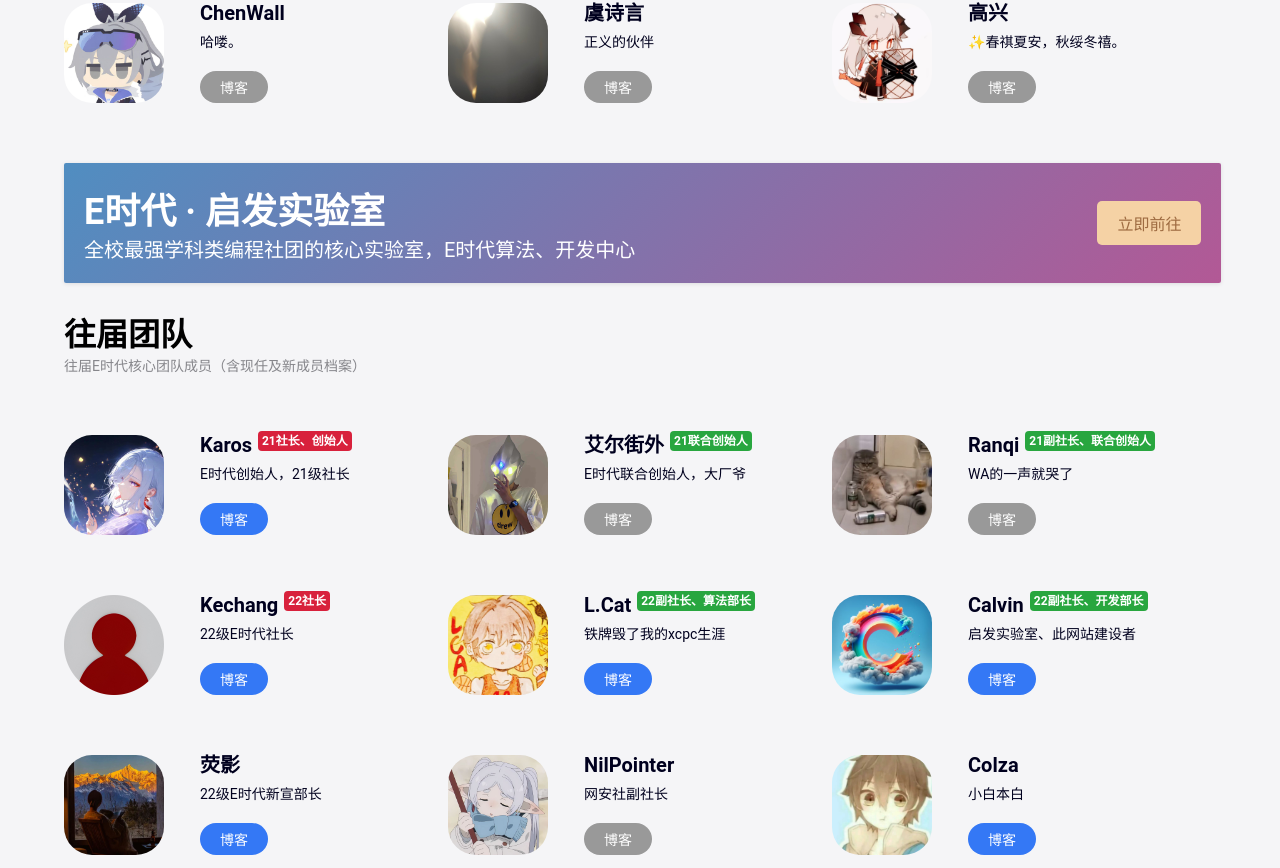
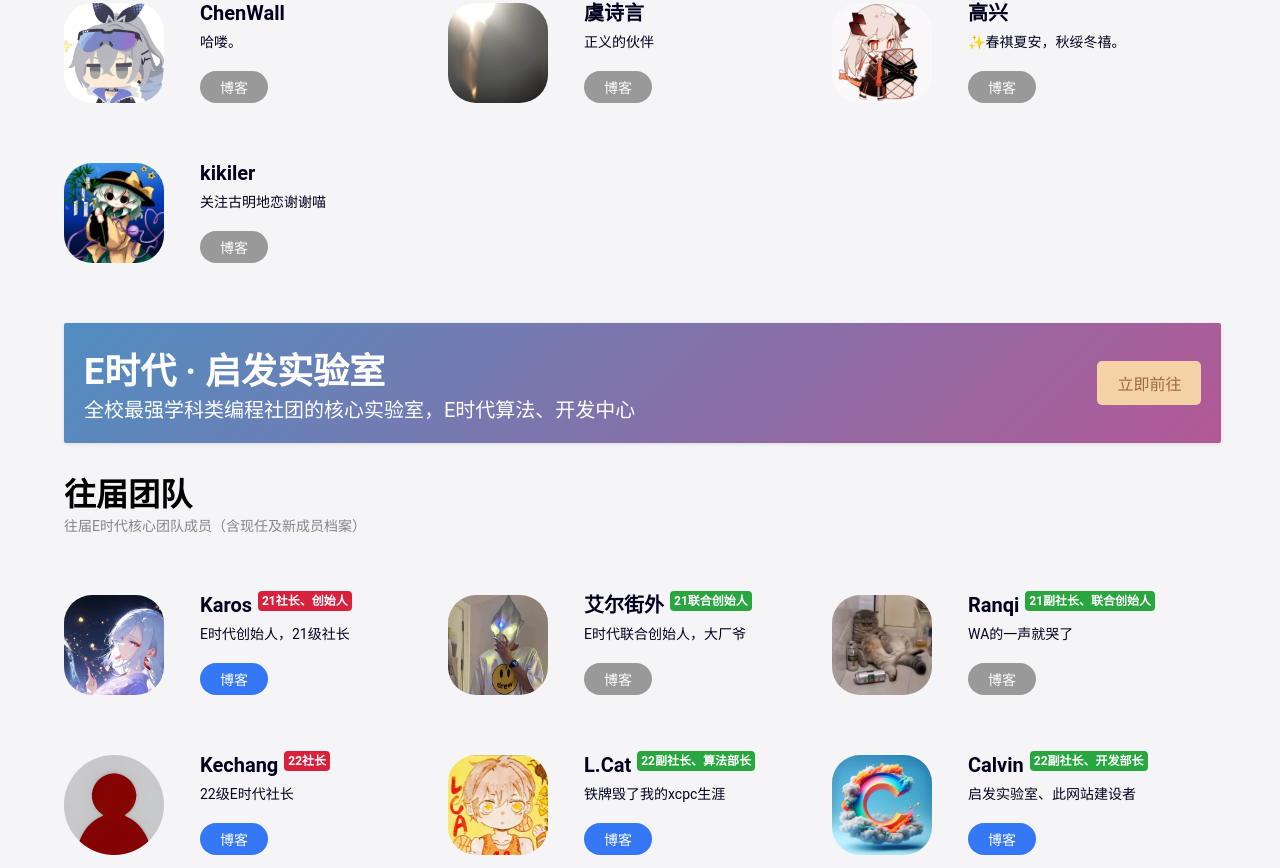
Before and after one commit to qifalab/we-emoera-site, a plain HTML site: page index.html in a window 1280 px wide. Shown: the part 1266-2134 px from the top of the page. Drawn offline with nearby package versions, Linux system fonts and the light colour scheme; some icons are missing.

Commit message:
更新最终版源码

```diff
--- a/index.html
+++ b/index.html
@@ -167,6 +167,22 @@
                 <div class="group-info">
                     <a class="title" href="#" target="_blank">高兴</a>
                     <a class="discription" href="#" target="_blank">✨春祺夏安，秋绥冬禧。</a>
+                </div>
+                <div class="group-info-button">
+                    <a class="linkbutton-false" href="#" target="_blank">博客</a>
+                    <span class="linkbotton-tips"></span>
+                </div>
+            </div>
+        </div>
+        <!-- 7. kikiler -->
+        <div class="group-item">
+            <a class="group-item-icon" href="#" target="_blank">
+                <img class="group-item-icon-img" src="img/wym.jpg" alt="kikiler" title="kikiler">
+            </a>
+            <div class="group-info-group">
+                <div class="group-info">
+                    <a class="title" href="#" target="_blank">kikiler</a>
+                    <a class="discription" href="#" target="_blank">关注古明地恋谢谢喵</a>
                 </div>
                 <div class="group-info-button">
                     <a class="linkbutton-false" href="#" target="_blank">博客</a>
```
Also changed, not shown: img/wym.jpg (added).
